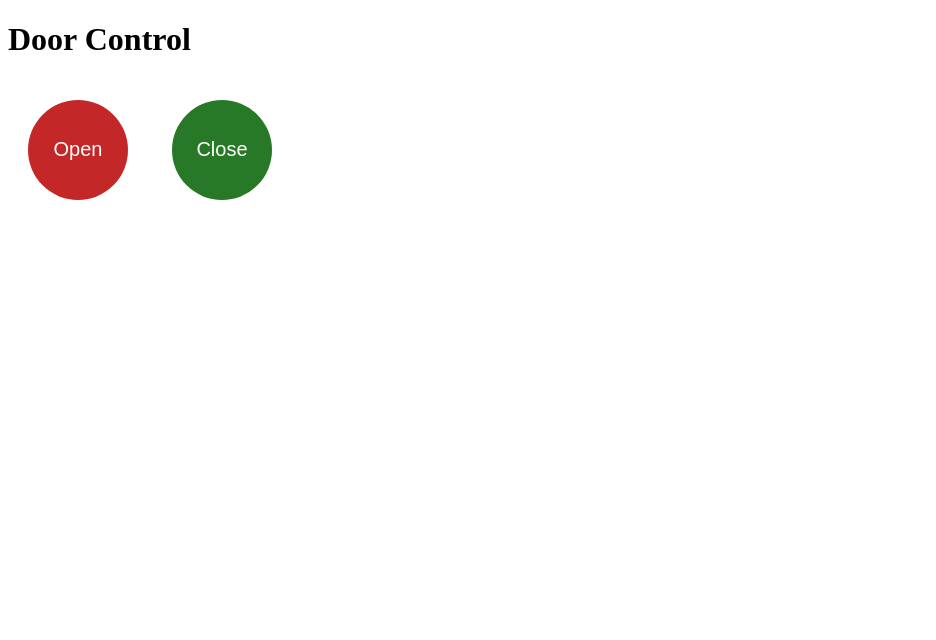
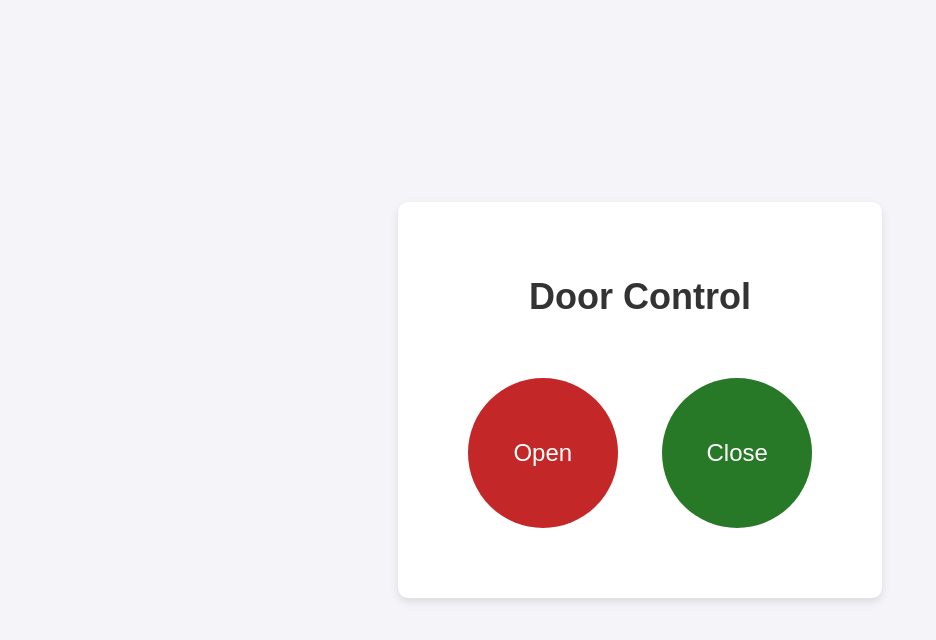
Before and after one commit to Ammaar-Alam/doorUnlocker, a website: page public/index.html in a window 1280 px wide. Shown: the whole page, without its empty margins (0-936 px from the left). Drawn offline with Linux system fonts and the light colour scheme.

Commit message:
updating website css

```diff
--- a/public/index.html
+++ b/public/index.html
@@ -2,34 +2,7 @@
 <html>
     <head>
         <title>Door Control</title>
-        <style>
-            .container {
-                margin: 0 auto;
-                text-align: center;
-                margin-top: 100px;
-            }
-            button {
-                color: white;
-                width: 100px;
-                height: 100px;
-                border-radius: 50%;
-                margin: 20px;
-                border: none;
-                font-size: 20px;
-                outline: none;
-                transition: all 0.2s;
-            }
-            .red {
-                background-color: rgb(196, 39, 39);
-            }
-            .green {
-                background-color: rgb(39, 121, 39);
-            }
-            button:hover {
-                cursor: pointer;
-                opacity: 0.7;
-            }
-        </style>
+        <link rel="stylesheet" type="text/css" href="styles.css" />
         <script>
             const thingId = "3420f1e7-f743-4d7d-91df-ea746d4f01e0";
             const propertyId = "05522adb-784b-4edf-8855-2baf1e132187";
@@ -82,8 +55,10 @@
         </script>
     </head>
     <body>
-        <h1>Door Control</h1>
-        <button class="red" onclick="sendCommand('open')">Open</button>
-        <button class="green" onclick="sendCommand('close')">Close</button>
+        <div class="container">
+            <h1>Door Control</h1>
+            <button class="red" onclick="sendCommand('open')">Open</button>
+            <button class="green" onclick="sendCommand('close')">Close</button>
+        </div>
     </body>
 </html>
--- /dev/null
+++ b/public/styles.css
@@ -0,0 +1,42 @@
+body {
+    font-family: Arial, sans-serif;
+    background-color: #f4f4f9;
+    display: flex;
+    justify-content: center;
+    align-items: center;
+    height: 100vh;
+    margin: 0;
+}
+.container {
+    text-align: center;
+    background: #fff;
+    padding: 50px;
+    border-radius: 10px;
+    box-shadow: 0 4px 8px rgba(0, 0, 0, 0.1);
+}
+h1 {
+    font-size: 36px;
+    margin-bottom: 40px;
+    color: #333;
+}
+button {
+    color: white;
+    width: 150px;
+    height: 150px;
+    border-radius: 50%;
+    margin: 20px;
+    border: none;
+    font-size: 24px;
+    outline: none;
+    transition: all 0.2s;
+}
+.red {
+    background-color: rgb(196, 39, 39);
+}
+.green {
+    background-color: rgb(39, 121, 39);
+}
+button:hover {
+    cursor: pointer;
+    opacity: 0.7;
+}
```
